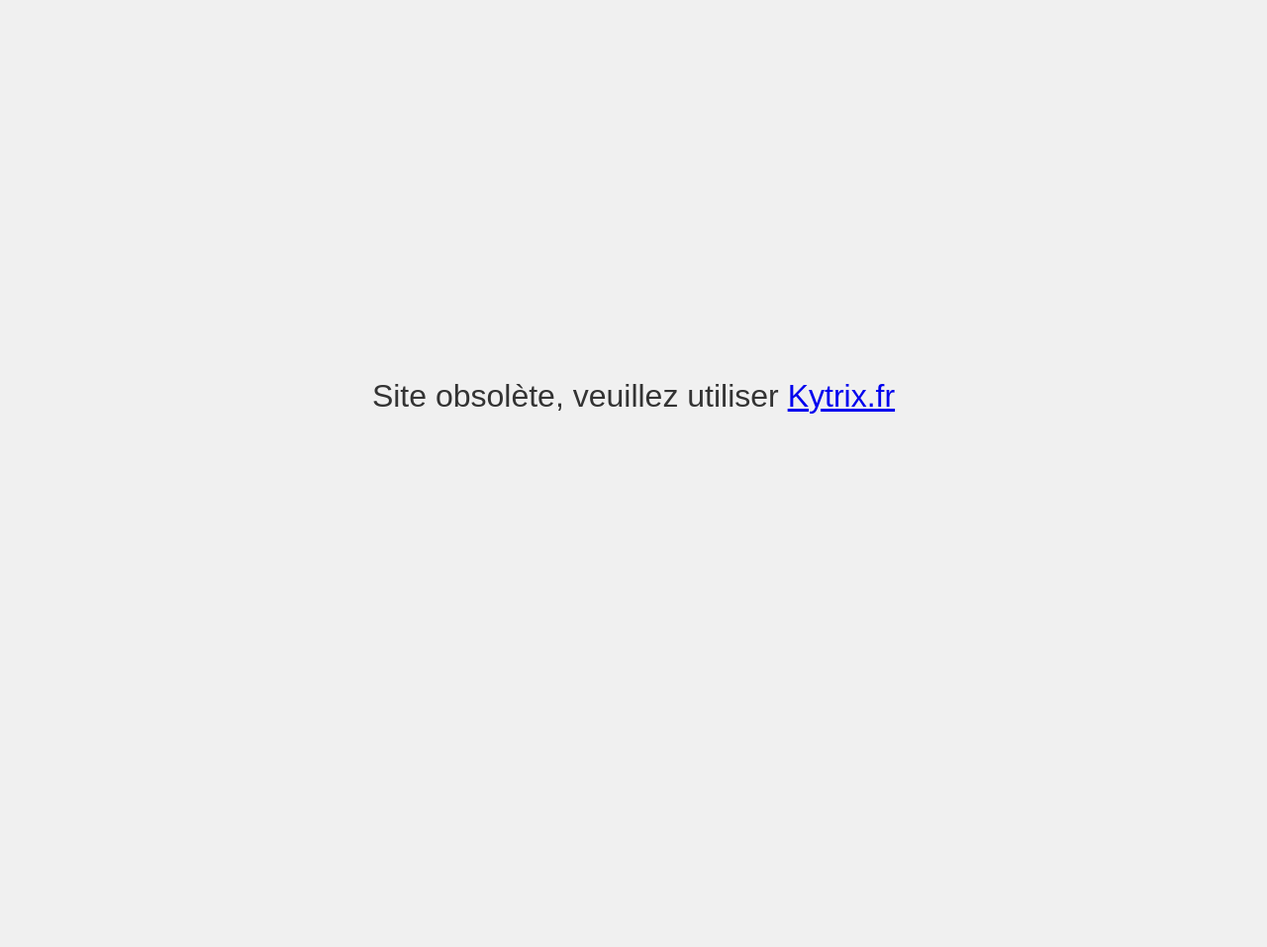
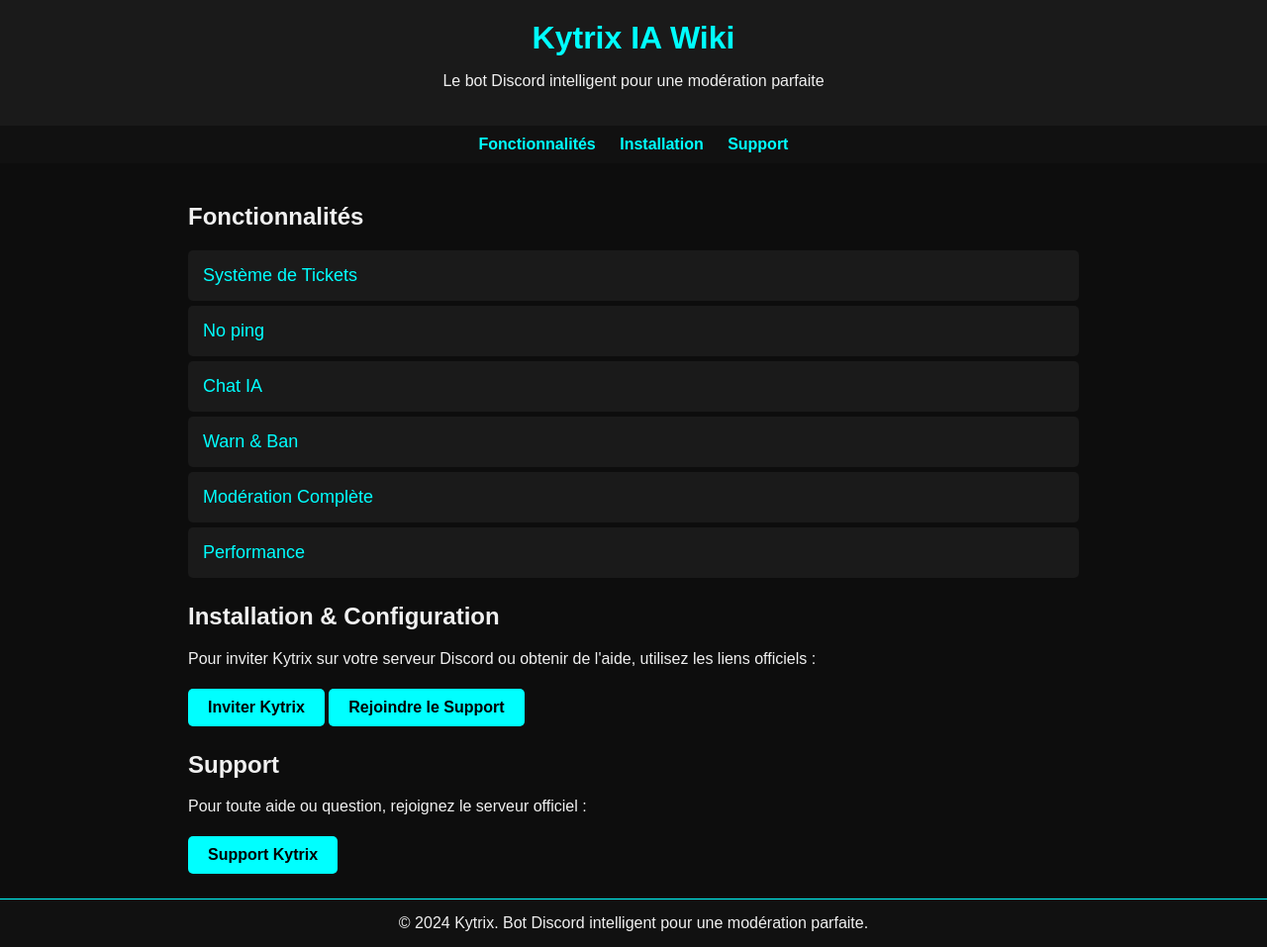
Before and after one commit to mahoednl/kytrix, a plain HTML site: page index.html in a window 1280 px wide. Shown: the whole page at 99% size. Before the commit the page ends 800 px from the top, so only its background shows below. Drawn offline with Linux system fonts and the light colour scheme.

Commit message:
Update index.html

```diff
--- a/index.html
+++ b/index.html
@@ -3,27 +3,167 @@
 <head>
 <meta charset="UTF-8">
 <meta name="viewport" content="width=device-width, initial-scale=1.0">
-    <title>Site Obsolète</title>
+<title>Kytrix IA Wiki</title>
 <style>
     body {
-            display: flex;
-            justify-content: center;
-            align-items: center;
-            height: 100vh;
+        font-family: Arial, sans-serif;
+        background-color: #0d0d0d;
+        color: #f0f0f0;
         margin: 0;
-            font-family: Arial, sans-serif;
-            background-color: #f0f0f0;
-            color: #333;
+        padding: 0;
+    }
+    header {
+        background-color: #1a1a1a;
+        text-align: center;
+        padding: 20px;
+    }
+    header h1 {
+        color: #00ffff;
+        margin: 0;
+    }
+    nav {
+        background-color: #111;
+        padding: 10px;
         text-align: center;
     }
-        .message {
-            font-size: 2rem;
+    nav a {
+        color: #00ffff;
+        margin: 0 10px;
+        text-decoration: none;
+        font-weight: bold;
+    }
+    main {
+        max-width: 900px;
+        margin: auto;
+        padding: 20px;
+    }
+    .accordion {
+        background-color: #1a1a1a;
+        color: #00ffff;
+        cursor: pointer;
+        padding: 15px;
+        width: 100%;
+        border: none;
+        text-align: left;
+        outline: none;
+        font-size: 18px;
+        transition: background-color 0.3s;
+        margin-bottom: 5px;
+        border-radius: 5px;
+    }
+    .accordion:hover {
+        background-color: #333;
+    }
+    .panel {
+        padding: 0 15px;
+        background-color: #111;
+        display: none;
+        overflow: hidden;
+        border-left: 2px solid #00ffff;
+        border-right: 2px solid #00ffff;
+        border-bottom: 2px solid #00ffff;
+        border-radius: 0 0 5px 5px;
+    }
+    .panel p, .panel ul {
+        margin: 10px 0;
+    }
+    a.button {
+        display: inline-block;
+        padding: 10px 20px;
+        background-color: #00ffff;
+        color: #000;
+        text-decoration: none;
+        font-weight: bold;
+        border-radius: 5px;
+        margin: 5px 0;
+    }
+    footer {
+        background-color: #111;
+        text-align: center;
+        padding: 15px;
+        border-top: 1px solid #00ffff;
     }
 </style>
 </head>
 <body>
-    <div class="message">
-        Site obsolète, veuillez utiliser <a href="https://kytrix.fr" target="_blank">Kytrix.fr</a>
+
+<header>
+    <h1>Kytrix IA Wiki</h1>
+    <p>Le bot Discord intelligent pour une modération parfaite</p>
+</header>
+
+<nav>
+    <a href="#fonctionnalites">Fonctionnalités</a>
+    <a href="#installation">Installation</a>
+    <a href="#support">Support</a>
+</nav>
+
+<main>
+
+<section id="fonctionnalites">
+    <h2>Fonctionnalités</h2>
+
+    <button class="accordion">Système de Tickets</button>
+    <div class="panel">
+        <p>Gestion automatique des tickets avec interface intuitive et suivi complet.</p>
     </div>
+
+    <button class="accordion">No ping</button>
+    <div class="panel">
+        <p>Gestion automatique des rôles pour bloquer les mentions et éviter les pings indésirables.</p>
+    </div>
+
+    <button class="accordion">Chat IA</button>
+    <div class="panel">
+        <p>Intelligence artificielle conversationnelle pour interagir avec les utilisateurs.</p>
+    </div>
+
+    <button class="accordion">Warn & Ban</button>
+    <div class="panel">
+        <p>Système complet de sanctions avec historique et gestion automatique.</p>
+    </div>
+
+    <button class="accordion">Modération Complète</button>
+    <div class="panel">
+        <p>Tous les outils essentiels pour maintenir l'ordre sur le serveur.</p>
+    </div>
+
+    <button class="accordion">Performance</button>
+    <div class="panel">
+        <p>Réponse ultra-rapide et fiabilité 24h/24 pour votre serveur.</p>
+    </div>
+
+</section>
+
+<section id="installation">
+    <h2>Installation & Configuration</h2>
+    <p>Pour inviter Kytrix sur votre serveur Discord ou obtenir de l'aide, utilisez les liens officiels :</p>
+    <a class="button" href="https://kytrix.fr" target="_blank">Inviter Kytrix</a>
+    <a class="button" href="https://kytrix.fr" target="_blank">Rejoindre le Support</a>
+</section>
+
+<section id="support">
+    <h2>Support</h2>
+    <p>Pour toute aide ou question, rejoignez le serveur officiel :</p>
+    <a class="button" href="https://kytrix.fr" target="_blank">Support Kytrix</a>
+</section>
+
+</main>
+
+<footer>
+    © 2024 Kytrix. Bot Discord intelligent pour une modération parfaite.
+</footer>
+
+<script>
+    const accordions = document.getElementsByClassName("accordion");
+    for (let i = 0; i < accordions.length; i++) {
+        accordions[i].addEventListener("click", function() {
+            this.classList.toggle("active");
+            const panel = this.nextElementSibling;
+            panel.style.display = panel.style.display === "block" ? "none" : "block";
+        });
+    }
+</script>
+
 </body>
 </html>
```
Lines whose indentation alone changed are shown as unchanged.
